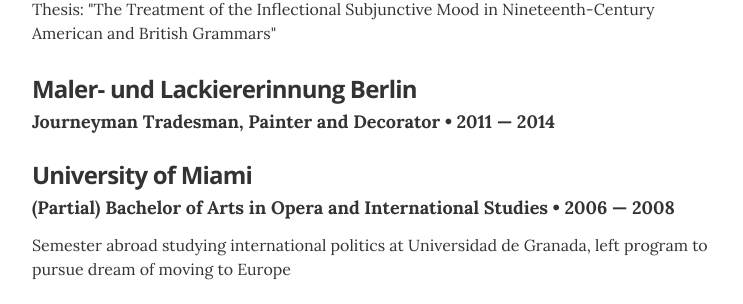
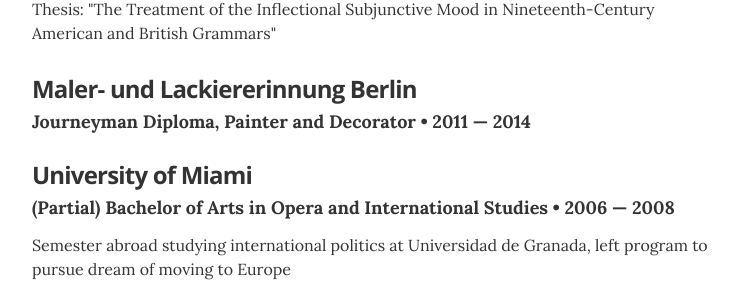
Before and after one commit to BrianInGermany/brian-profile, a Jekyll site: the page built from index.html, in a window 1280 px wide and 900 px high, scrolled down 940 px. Shown: the part 150-454 px from the top of the window, without its empty margins (268-1011 px from the left). Built offline with Jekyll 4.4.1, drawn with Linux system fonts in a browser that asks for light colours.

Commit message:
Update education.yml

```diff
--- a/_data/education.yml
+++ b/_data/education.yml
@@ -13,7 +13,7 @@
   summary: "Thesis: \"The Treatment of the Inflectional Subjunctive Mood in Nineteenth-Century
 American and British Grammars\""
 
-- degree: Journeyman Tradesman, Painter and Decorator
+- degree: Journeyman Diploma, Painter and Decorator
   uni: Maler- und Lackiererinnung Berlin
   year: 2011 &mdash; 2014
 
```
